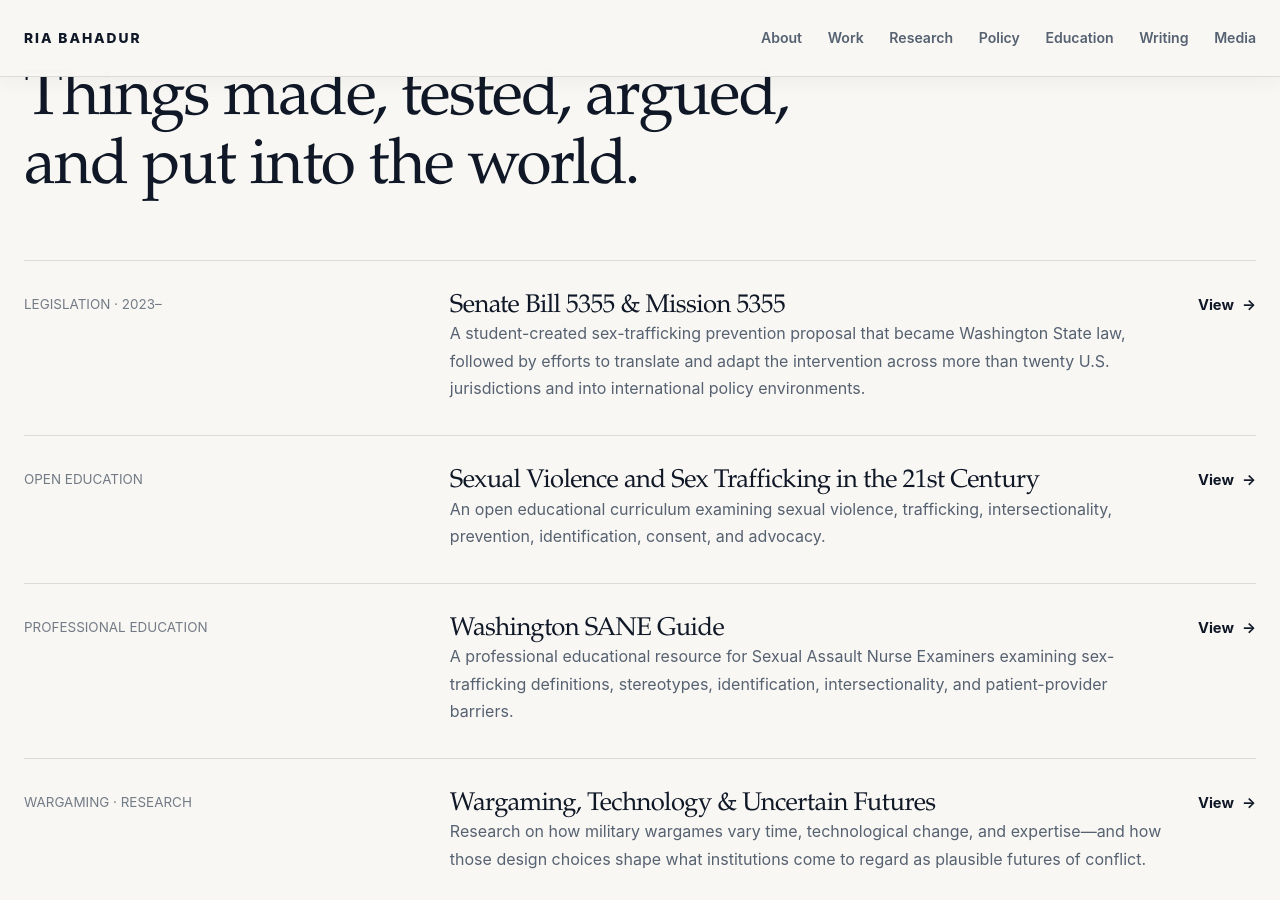
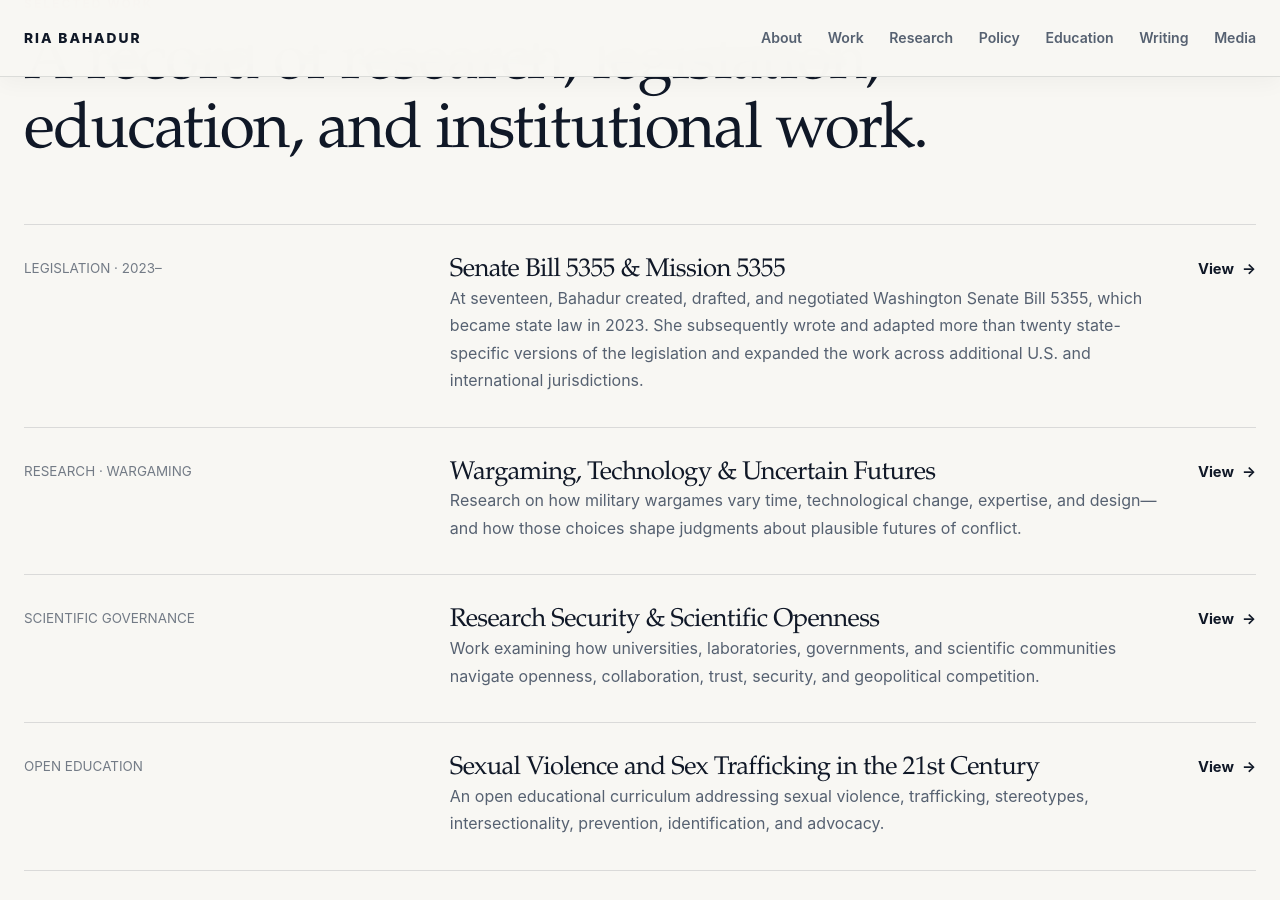
Before and after one commit to riabahadur/riabahadur.github.io, a Jekyll site: the page built from index.html, in a window 1280 px wide and 900 px high, scrolled down 1840 px. Built offline with Jekyll 4.4.1, drawn with Linux system fonts in a browser that asks for light colours; some of the changed text lies outside the part shown.

Commit message:
Update index.html
Rebuild responsive homepage

```diff
--- a/index.html
+++ b/index.html
@@ -9,6 +9,7 @@
      ====================================================== -->
 
 <section class="hero">
+
   <div class="hero__inner">
 
     <span class="eyebrow">
@@ -24,97 +25,145 @@
     </p>
 
     <p class="lede">
-      I study how institutions reason and act under uncertainty—especially
-      where technology, security, and human vulnerability meet—and turn
-      those questions into research, laws, curricula, games, and technologies.
+      Ria Bahadur studies how institutions make consequential decisions under
+      uncertainty, with work spanning military wargaming, research security,
+      legislation, education, and emerging technology.
     </p>
 
-    <div style="display:flex; flex-wrap:wrap; gap:0.8rem; margin-top:2.5rem;">
-      <a class="button" href="/work/">
+    <div class="hero__actions">
+
+      <a
+        class="button"
+        href="/work/"
+      >
         Explore the work
       </a>
 
-      <a class="button button--ghost" href="/about/">
+      <a
+        class="button button--ghost"
+        href="/about/"
+      >
         About Ria
       </a>
+
     </div>
 
   </div>
+
 </section>
 
 
 <!-- ======================================================
-     THREE DOMAINS
+     AREAS OF WORK
      ====================================================== -->
 
 <section class="section section--white">
+
   <div class="container">
 
-    <span class="eyebrow">The work</span>
+    <span class="eyebrow">
+      Areas of work
+    </span>
 
-    <h2 style="max-width:900px; margin-bottom:3.5rem;">
-      Different systems. A recurring problem.
+    <h2 class="section-heading-wide">
+      Research, public systems, and things built to operate inside them.
     </h2>
+
 
     <div class="card-grid">
 
-      <a class="card" href="/research/">
+
+      <a
+        class="card"
+        href="/research/"
+      >
+
         <div>
-          <div class="card__number">01</div>
+
+          <div class="card__number">
+            01
+          </div>
 
           <h3>
             Science &amp; Security
           </h3>
 
           <p>
-            Wargaming, research security, dual-use science, technological
-            change, and the governance of scientific collaboration.
+            Military wargaming, research security, dual-use science,
+            technological change, and scientific governance.
           </p>
+
         </div>
 
-        <span class="text-link">Explore research</span>
+        <span class="text-link">
+          Research
+        </span>
+
       </a>
 
 
-      <a class="card" href="/policy/">
+      <a
+        class="card"
+        href="/policy/"
+      >
+
         <div>
-          <div class="card__number">02</div>
+
+          <div class="card__number">
+            02
+          </div>
 
           <h3>
             Law &amp; Public Systems
           </h3>
 
           <p>
-            Legislation, policy translation, prevention, and the institutional
-            pathways through which ideas become durable public interventions.
+            Legislation, policy adaptation, prevention, and the movement of
+            public interventions across jurisdictions.
           </p>
+
         </div>
 
-        <span class="text-link">Explore policy</span>
+        <span class="text-link">
+          Policy
+        </span>
+
       </a>
 
 
-      <a class="card" href="/education/">
+      <a
+        class="card"
+        href="/education/"
+      >
+
         <div>
-          <div class="card__number">03</div>
+
+          <div class="card__number">
+            03
+          </div>
 
           <h3>
             Education &amp; Building
           </h3>
 
           <p>
-            Open curricula, professional educational resources, public-facing
-            tools, and emerging technologies designed around consequential
-            human problems.
+            Open curricula, professional educational resources, analytical
+            tools, and emerging technology projects.
           </p>
+
         </div>
 
-        <span class="text-link">Explore education</span>
+        <span class="text-link">
+          Education
+        </span>
+
       </a>
+
 
     </div>
 
   </div>
+
 </section>
 
 
@@ -123,160 +172,219 @@
      ====================================================== -->
 
 <section class="section">
+
   <div class="container">
 
-    <span class="eyebrow">Selected work</span>
+    <span class="eyebrow">
+      Selected work
+    </span>
 
-    <h2 style="max-width:850px; margin-bottom:3.5rem;">
-      Things made, tested, argued, and put into the world.
+    <h2 class="section-heading-wide">
+      A record of research, legislation, education, and institutional work.
     </h2>
 
 
     <div class="work-list">
 
 
+      <!-- SB 5355 -->
+
       <div class="work-item">
+
         <div class="work-item__meta">
           LEGISLATION · 2023–
         </div>
 
         <div>
+
           <h3 class="work-item__title">
             Senate Bill 5355 &amp; Mission 5355
           </h3>
 
           <p class="work-item__description">
-            A student-created sex-trafficking prevention proposal that became
-            Washington State law, followed by efforts to translate and adapt
-            the intervention across more than twenty U.S. jurisdictions and
-            into international policy environments.
+            At seventeen, Bahadur created, drafted, and negotiated Washington
+            Senate Bill 5355, which became state law in 2023. She subsequently
+            wrote and adapted more than twenty state-specific versions of the
+            legislation and expanded the work across additional U.S. and
+            international jurisdictions.
           </p>
+
         </div>
 
-        <a class="text-link" href="/policy/">
+        <a
+          class="text-link"
+          href="/policy/"
+        >
           View
         </a>
+
       </div>
 
 
+      <!-- WARGAMING -->
+
       <div class="work-item">
+
         <div class="work-item__meta">
-          OPEN EDUCATION
+          RESEARCH · WARGAMING
         </div>
 
         <div>
-          <h3 class="work-item__title">
-            Sexual Violence and Sex Trafficking in the 21st Century
-          </h3>
 
-          <p class="work-item__description">
-            An open educational curriculum examining sexual violence,
-            trafficking, intersectionality, prevention, identification,
-            consent, and advocacy.
-          </p>
-        </div>
-
-        <a class="text-link" href="/education/">
-          View
-        </a>
-      </div>
-
-
-      <div class="work-item">
-        <div class="work-item__meta">
-          PROFESSIONAL EDUCATION
-        </div>
-
-        <div>
-          <h3 class="work-item__title">
-            Washington SANE Guide
-          </h3>
-
-          <p class="work-item__description">
-            A professional educational resource for Sexual Assault Nurse
-            Examiners examining sex-trafficking definitions, stereotypes,
-            identification, intersectionality, and patient-provider barriers.
-          </p>
-        </div>
-
-        <a class="text-link" href="/education/">
-          View
-        </a>
-      </div>
-
-
-      <div class="work-item">
-        <div class="work-item__meta">
-          WARGAMING · RESEARCH
-        </div>
-
-        <div>
           <h3 class="work-item__title">
             Wargaming, Technology &amp; Uncertain Futures
           </h3>
 
           <p class="work-item__description">
             Research on how military wargames vary time, technological change,
-            and expertise—and how those design choices shape what institutions
-            come to regard as plausible futures of conflict.
+            expertise, and design—and how those choices shape judgments about
+            plausible futures of conflict.
           </p>
+
         </div>
 
-        <a class="text-link" href="/research/">
+        <a
+          class="text-link"
+          href="/research/"
+        >
           View
         </a>
+
       </div>
 
 
+      <!-- RESEARCH SECURITY -->
+
       <div class="work-item">
+
         <div class="work-item__meta">
           SCIENTIFIC GOVERNANCE
         </div>
 
         <div>
+
           <h3 class="work-item__title">
             Research Security &amp; Scientific Openness
           </h3>
 
           <p class="work-item__description">
-            Work examining how scientific institutions navigate competition,
-            collaboration, openness, trust, and security as emerging
-            technologies alter the structure of global research.
+            Work examining how universities, laboratories, governments, and
+            scientific communities navigate openness, collaboration, trust,
+            security, and geopolitical competition.
           </p>
+
         </div>
 
-        <a class="text-link" href="/research/">
+        <a
+          class="text-link"
+          href="/research/"
+        >
           View
         </a>
+
       </div>
 
 
+      <!-- OER -->
+
       <div class="work-item">
+
         <div class="work-item__meta">
-          SCIENCE DIPLOMACY · GOVERNANCE
+          OPEN EDUCATION
         </div>
 
         <div>
+
+          <h3 class="work-item__title">
+            Sexual Violence and Sex Trafficking in the 21st Century
+          </h3>
+
+          <p class="work-item__description">
+            An open educational curriculum addressing sexual violence,
+            trafficking, stereotypes, intersectionality, prevention,
+            identification, and advocacy.
+          </p>
+
+        </div>
+
+        <a
+          class="text-link"
+          href="/education/"
+        >
+          View
+        </a>
+
+      </div>
+
+
+      <!-- SANE -->
+
+      <div class="work-item">
+
+        <div class="work-item__meta">
+          PROFESSIONAL EDUCATION
+        </div>
+
+        <div>
+
+          <h3 class="work-item__title">
+            Washington SANE Guide
+          </h3>
+
+          <p class="work-item__description">
+            A professional educational resource examining sex-trafficking
+            definitions, stereotypes, underreporting, intersectionality, and
+            barriers to identification in forensic-health settings.
+          </p>
+
+        </div>
+
+        <a
+          class="text-link"
+          href="/education/"
+        >
+          View
+        </a>
+
+      </div>
+
+
+      <!-- STS FORUM -->
+
+      <div class="work-item">
+
+        <div class="work-item__meta">
+          SCIENCE POLICY · INTERNATIONAL
+        </div>
+
+        <div>
+
           <h3 class="work-item__title">
             Science and Technology in Society Forum
           </h3>
 
           <p class="work-item__description">
-            A growing record of rapporteurship, synthesis, questioning,
-            convening, and substantive engagement across the international
-            science-policy community.
+            Work across the international science-policy community spanning
+            rapporteurship, synthesis, questioning, convening, and authored
+            meeting materials.
           </p>
+
         </div>
 
-        <a class="text-link" href="/work/">
+        <a
+          class="text-link"
+          href="/work/"
+        >
           View
         </a>
+
       </div>
 
 
     </div>
 
   </div>
+
 </section>
 
 
@@ -285,91 +393,187 @@
      ====================================================== -->
 
 <section class="section section--navy">
+
   <div class="container">
 
     <span class="eyebrow">
-      Questions I keep returning to
+      Current questions
     </span>
 
-    <h2 style="max-width:950px; margin-bottom:4rem;">
-      The work changes. The questions travel.
+    <h2 class="section-heading-wide">
+      Questions guiding the research.
     </h2>
 
 
-    <div style="display:grid; gap:0; border-top:1px solid rgba(255,255,255,0.2);">
+    <div class="two-column-text">
 
-      <div style="padding:2.5rem 0; border-bottom:1px solid rgba(255,255,255,0.2);">
-        <p class="pull-quote" style="color:white;">
-          How do institutions decide which uncertain futures are plausible
-          enough to act on?
+      <div>
+
+        <h3>
+          What makes an uncertain future believable?
+        </h3>
+
+        <p>
+          Who determines plausibility, what technologies mediate that
+          judgment, and how do expectations produced in models and games
+          travel into institutional planning?
         </p>
+
+
+        <h3>
+          What survives institutional translation?
+        </h3>
+
+        <p>
+          When a law, model, technology, game, or educational resource moves
+          between systems, which elements must remain fixed and which must
+          change?
+        </p>
+
       </div>
 
-      <div style="padding:2.5rem 0; border-bottom:1px solid rgba(255,255,255,0.2);">
-        <p class="pull-quote" style="color:white;">
-          What should scientific openness look like when collaboration and
-          geopolitical competition have to coexist?
+
+      <div>
+
+        <h3>
+          How should scientific systems govern openness and security together?
+        </h3>
+
+        <p>
+          Scientific collaboration depends on exchange and trust while
+          security regimes often depend on restriction and risk management.
+          Where can those logics coexist?
         </p>
-      </div>
 
-      <div style="padding:2.5rem 0; border-bottom:1px solid rgba(255,255,255,0.2);">
-        <p class="pull-quote" style="color:white;">
-          How can an intervention travel across institutions without losing
-          the function that made it valuable in the first place?
-        </p>
       </div>
 
     </div>
 
+
+    <div class="section-link">
+
+      <a
+        class="text-link text-link--light"
+        href="/research/"
+      >
+        Explore the research
+      </a>
+
     </div>
+
+  </div>
+
 </section>
 
 
 <!-- ======================================================
-     APPROACH
+     TRAJECTORY
      ====================================================== -->
 
 <section class="section section--white">
+
   <div class="container">
 
-    <div style="
-      display:grid;
-      grid-template-columns:minmax(0, 0.8fr) minmax(0, 1.6fr);
-      gap:clamp(3rem, 8vw, 8rem);
-      align-items:start;
-    ">
+    <div class="split-section">
 
-      <div>
+
+      <div class="split-section__side">
+
         <span class="eyebrow">
-          An evolving record
+          Trajectory
         </span>
 
         <h2>
-          Not just where I have been.
+          The questions changed as the settings changed.
         </h2>
+
       </div>
 
-      <div class="lede">
+
+      <div class="split-section__main rich-text rich-text--serif">
+
         <p>
-          This site is a record of work in progress: research questions,
-          legislative experiments, educational resources, speeches, writing,
-          archival materials, and things built along the way.
+          Work that began in sex-trafficking prevention moved from education
+          into legislation, then across state and international policy
+          environments.
         </p>
 
         <p>
-          Some projects succeeded. Some stalled. Some changed shape entirely.
-          I am interested in preserving that evolution rather than reducing
-          it to a list of affiliations or outcomes.
+          Scientific research and neuroethics led toward questions of
+          governance; research-security work widened those questions to
+          institutions and international scientific systems; wargaming made
+          uncertainty itself a subject of study.
         </p>
 
-        <a class="text-link" href="/timeline/">
-          Follow the trajectory
+        <a
+          class="text-link"
+          href="/about/"
+        >
+          Read the full biography
         </a>
+
+      </div>
+
+
     </div>
 
   </div>
 
+</section>
+
+
+<!-- ======================================================
+     MEDIA / RECORD
+     ====================================================== -->
+
+<section class="section">
+
+  <div class="container">
+
+    <div class="split-section">
+
+
+      <div class="split-section__side">
+
+        <span class="eyebrow">
+          Record
+        </span>
+
+        <h2>
+          Speeches, testimony, publications, interviews, and archival material.
+        </h2>
+
       </div>
+
+
+      <div class="split-section__main rich-text">
+
+        <p>
+          The site also preserves the public record surrounding the work:
+          legislative filings and testimony, conference speeches and
+          summaries, published educational material, official photographs,
+          media coverage, and earlier projects.
+        </p>
+
+        <p>
+          These materials are organized by the work they document rather than
+          as a separate list of credentials.
+        </p>
+
+        <a
+          class="text-link"
+          href="/media/"
+        >
+          Media and public record
+        </a>
+
+      </div>
+
+
+    </div>
+
+  </div>
+
 </section>
 
 
@@ -377,72 +581,41 @@
      ABOUT
      ====================================================== -->
 
-<section class="section">
+<section class="section section--navy">
+
   <div class="container">
-
-    <div style="
-      display:grid;
-      grid-template-columns:minmax(0, 1.5fr) minmax(280px, 0.8fr);
-      gap:clamp(3rem, 8vw, 8rem);
-      align-items:end;
-    ">
-
-      <div>
 
     <span class="eyebrow">
       About
     </span>
 
-        <h2>
-          Research across boundaries.<br>
-          Build across them too.
+    <h2 class="section-heading-wide">
+      Science, security, law, and public institutions.
     </h2>
 
-        <p class="lede">
-          Ria Bahadur is a researcher, legislative author, and founder whose
-          work moves between science and technology studies, national
-          security, public policy, education, and emerging technology.
+    <p
+      style="
+        max-width:720px;
+        color:rgba(255,255,255,0.78);
+        font-size:1.08rem;
+        line-height:1.75;
+        margin-bottom:0;
+      "
+    >
+      Read the intellectual and professional trajectory behind the work.
     </p>
 
-        <a class="text-link" href="/about/">
-          Read the full story
+    <div class="section-link">
+
+      <a
+        class="text-link text-link--light"
+        href="/about/"
+      >
+        About Ria Bahadur
       </a>
-
-      </div>
-
-
-      <div style="
-        padding:2rem;
-        border-top:1px solid var(--line);
-        border-bottom:1px solid var(--line);
-      ">
-
-        <span class="small-caps">
-          Elsewhere
-        </span>
-
-        <div style="
-          display:flex;
-          flex-direction:column;
-          gap:0.7rem;
-          margin-top:1.4rem;
-        ">
-
-          <a class="text-link" href="https://github.com/riabahadur">
-            GitHub
-          </a>
-
-          <!--
-          We will add Stanford, LinkedIn, ORCID, CV and other
-          authoritative identity links here once we build the
-          permanent cross-property identity layer.
-          -->
 
     </div>
 
   </div>
 
-    </div>
-
-  </div>
 </section>
```
Lines whose indentation alone changed are shown as unchanged.
